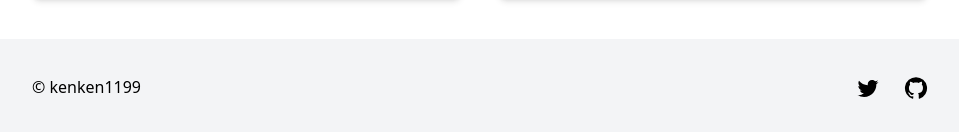
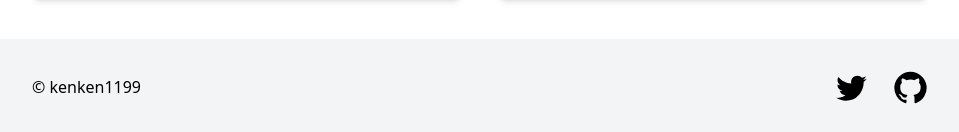
Before and after one commit to kenken1199/nextjs-markdown-blog, a Next.js app: page / in a window 1280 px wide. Shown: the part 1077-1209 px from the top of the page, without its empty margins (160-1119 px from the left). Built offline with nearby package versions, Linux system fonts and the light colour scheme.

Commit message:
change icon size

```diff
--- a/components/Footer.js
+++ b/components/Footer.js
@@ -11,10 +11,10 @@ const Footer = () => {
         </Link>
         <div className="flex">
           <Link className="pr-6" href="https://twitter.com/kenken_1199">
-            <TwitterIcon className="w-10 h-10" />
+            <TwitterIcon fontSize="large" />
           </Link>
           <Link className="pr-6 sm:p-0" href="https://github.com/kenken1199">
-            <GitHubIcon className="w-10 h-10" />
+            <GitHubIcon fontSize="large" />
           </Link>
         </div>
       </div>
```
